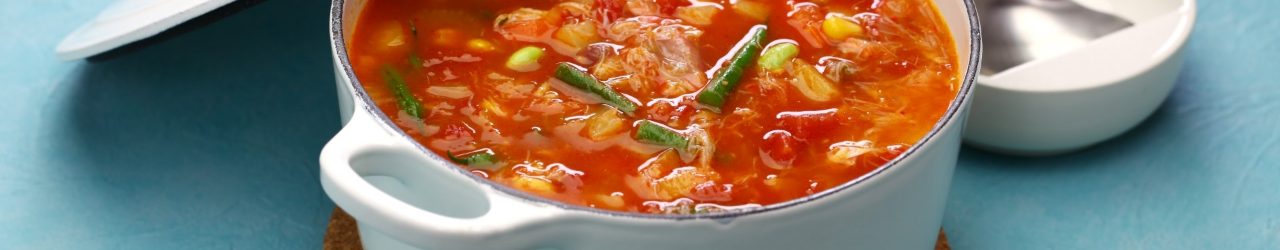
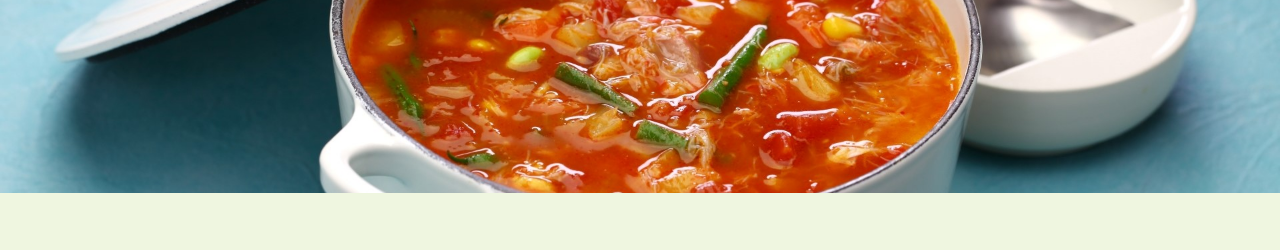
Before and after one commit to Erik-Debye/OldLineCrabHouse, a plain HTML site: page Old Line Crab House/menu.html in a window 1280 px wide. Shown: the part 167-417 px from the top of the page. Drawn offline with Linux system fonts and the light colour scheme.

Commit message:
Fixed a bug in the menu

```diff
--- a/Old Line Crab House/style.css
+++ b/Old Line Crab House/style.css
@@ -353,7 +353,7 @@ input {
 .hero-sm {
   grid-row: 1/3;
   grid-column: 1 / -1;
-  height: 65vh;
+  height: 45vh;
   background-image: url(./img/crabsoup.jpg);
   background-position: top;
   background-repeat: no-repeat;
```
